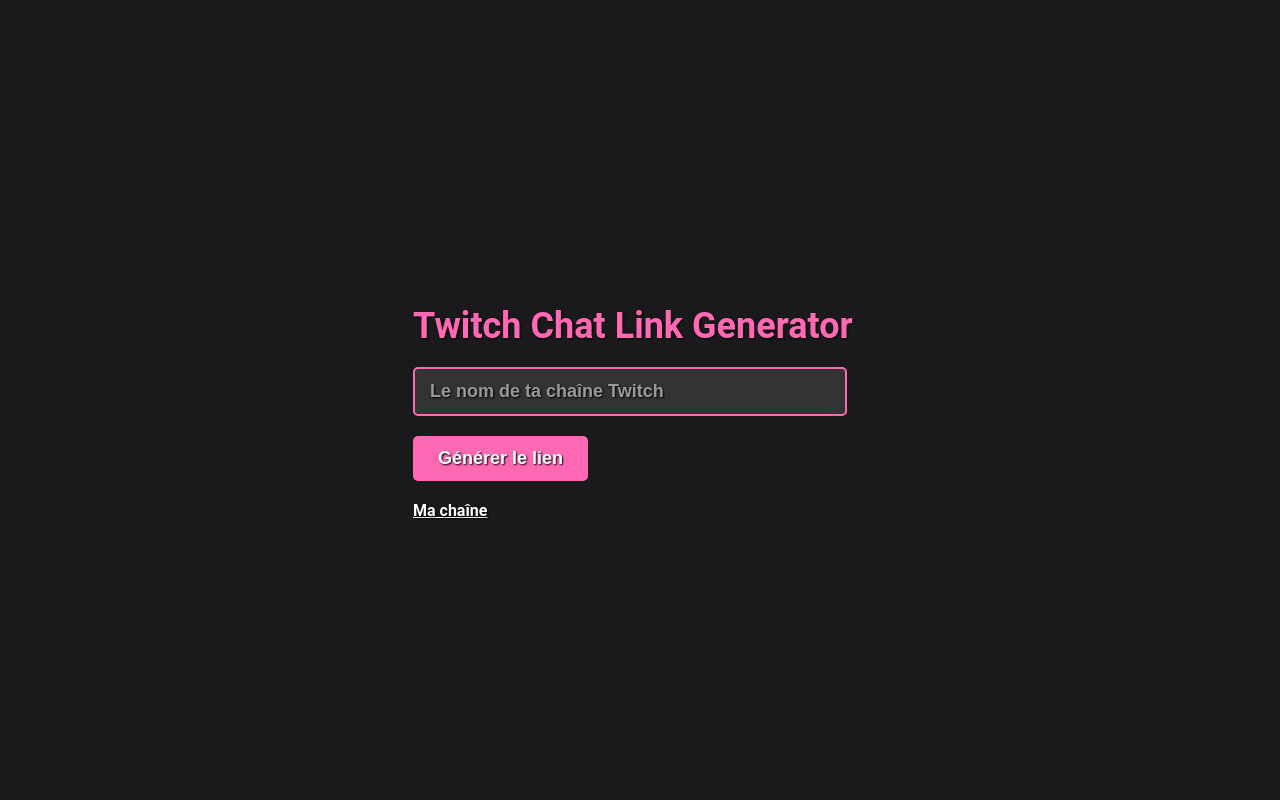
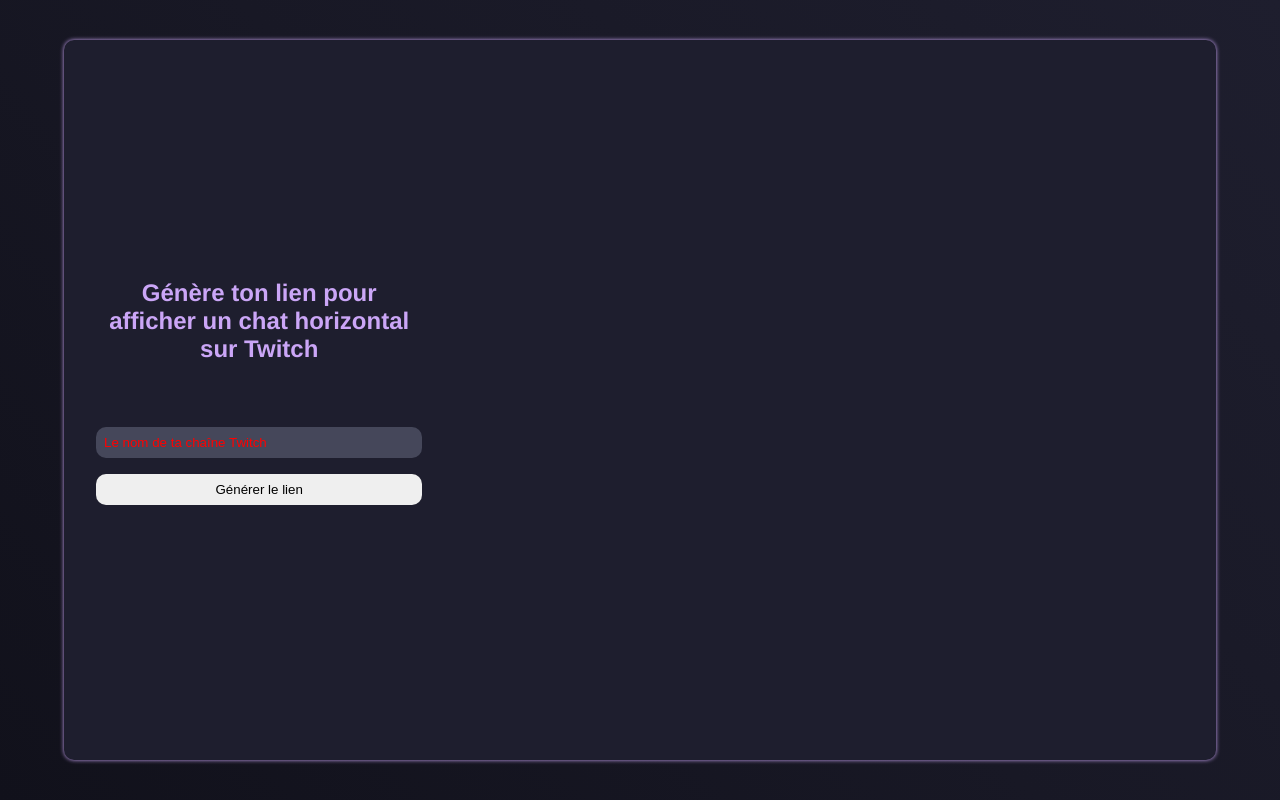
Before and after one commit to Bocnee/stream-chat, a website: page index.html in a window 1280 px wide. Drawn offline with Linux system fonts and the light colour scheme; a web font is replaced by a local one.

```diff
--- a/index.html
+++ b/index.html
@@ -3,20 +3,27 @@
   <head>
     <meta charset="UTF-8" />
     <meta name="viewport" content="width=device-width, initial-scale=1.0" />
-    <title>Twitch Chat Link Generator</title>
+    <title>Un simple chat horizontal</title>
     <link rel="stylesheet" href="styles.css" />
   </head>
   <body class="bodyIndex">
-    <div>
-      <h1>Twitch Chat Link Generator</h1>
+    <div class="container">
+      <div class="generatorContainer">
+        <h1 class="title">
+          Génère ton lien pour afficher un chat horizontal sur Twitch
+        </h1>
         <input
           type="text"
           id="twitchChannelInput"
           placeholder="Le nom de ta chaîne Twitch"
+          class="oval input"
         />
-      <button onclick="generateLink()">Générer le lien</button>
+        <button onclick="generateLink()" class="oval button">
+          Générer le lien
+        </button>
         <p id="generatedLink"></p>
-      <a href="./overlay.html">Ma chaîne</a>
+      </div>
+      <div class="exampleContainer"></div>
     </div>
     <script src="./index.js"></script>
   </body>
--- /dev/null
+++ b/styleOverlay.css
@@ -0,0 +1,61 @@
+@import url("https://fonts.googleapis.com/css2?family=Shantell+Sans:ital,wght@0,300..800;1,300..800&display=swap");
+
+body,
+html {
+  margin: 0;
+  height: 100%;
+  padding: 0;
+  font-family: "Shantell Sans", Arial, sans-serif;
+}
+
+* {
+  text-shadow: 1px 1px 2px #000;
+  font-size: 1rem;
+  font-weight: 700;
+  color: #fff;
+}
+
+/* Chat overlay */
+#chat-container {
+  display: flex;
+  align-items: center;
+  box-sizing: border-box;
+  overflow-x: hidden;
+  overflow-y: hidden;
+  gap: 10px;
+}
+
+.message {
+  border-radius: 20px;
+  margin-right: 10px;
+  background-color: #352b2b8a;
+  padding: 10px 20px;
+  white-space: nowrap;
+  animation: fadeIn 0.5s ease-out;
+}
+
+@keyframes fadeIn {
+  from {
+    opacity: 0;
+    transform: translateY(20px);
+  }
+  to {
+    opacity: 1;
+    transform: translateY(0);
+  }
+}
+
+@keyframes fadeOut {
+  from {
+    opacity: 1;
+    transform: translateY(0);
+  }
+  to {
+    opacity: 0;
+    transform: translateY(20px);
+  }
+}
+
+.fade-out {
+  animation: fadeOut 0.5s ease-out forwards;
+}
--- a/styles.css
+++ b/styles.css
@@ -1,125 +1,88 @@
-@import url("https://fonts.googleapis.com/css2?family=Shantell+Sans:ital,wght@0,300..800;1,300..800&display=swap");
-
-body,
-html {
+* {
   margin: 0;
-  height: 100%;
   padding: 0;
-  font-family: "Shantell Sans", Arial, sans-serif;
+  box-sizing: border-box;
 }
 
-* {
-  text-shadow: 1px 1px 2px #000;
-  font-size: 1rem;
-  font-weight: 700;
-  color: #fff;
+:root {
+  --rosewater: #f5e0dc;
+  --flamingo: #f2cdcd;
+  --pink: #f5c2e7;
+  --mauve: #cba6f7;
+  --red: #f38ba8;
+  --maroon: #eba0ac;
+  --peach: #fab387;
+  --yellow: #f9e2af;
+  --green: #a6e3a1;
+  --teal: #94e2d5;
+  --sky: #89dceb;
+  --sapphire: #74c7ec;
+  --blue: #89b4fa;
+  --lavender: #b4befe;
+  --text: #cdd6f4;
+  --subtext1: #bac2de;
+  --subtext0: #a6adc8;
+  --overlay2: #9399b2;
+  --overlay1: #7f849c;
+  --overlay0: #6c7086;
+  --surface2: #585b70;
+  --surface1: #45475a;
+  --surface0: #313244;
+  --base: #1e1e2e;
+  --mantle: #181825;
+  --crust: #11111b;
 }
 
-.bodyIndex {
-  font-family: "Roboto", sans-serif;
-  background-color: #1a1a1d;
-  color: #e6e6e6;
+body {
   margin: 0;
   padding: 0;
+  background: linear-gradient(45deg, var(--crust), var(--mantle), var(--base));
+  font-family: "Helvetica", "Arial", sans-serif;
+  color: var(--text);
+  height: 100vh;
   display: flex;
   justify-content: center;
   align-items: center;
-  height: 100vh;
-}
-h1 {
-  font-size: 36px;
-  color: #ff69b4; /* Rose vif */
-  margin-bottom: 20px;
+  box-sizing: border-box;
 }
 
-input[type="text"] {
-  padding: 12px 15px;
-  font-size: 18px;
-  border: 2px solid #ff69b4;
-  border-radius: 5px;
-  background-color: #333;
-  color: #fff;
-  width: 100%;
-  max-width: 400px;
-  outline: none;
-  margin-bottom: 20px;
+.container {
+  display: flex;
+  width: 90%;
+  height: 90%;
+  background: var(--base);
+  border-radius: 10px;
+  overflow: hidden;
+  box-shadow: 0 0 4px var(--mauve);
+  padding: 2rem;
 }
 
-input[type="text"]::placeholder {
-  color: #999;
+.generatorContainer {
+  width: 30%;
+  display: flex;
+  flex-direction: column;
+  justify-content: center;
+  gap: 1rem;
 }
 
-button {
-  padding: 12px 25px;
-  font-size: 18px;
-  border: none;
-  border-radius: 5px;
-  background-color: #ff69b4;
-  color: #fff;
-  cursor: pointer;
-  transition: background-color 0.3s ease;
+.title {
+  font-size: 1.5rem;
+  color: var(--mauve);
+  text-align: center;
+  margin-bottom: 3rem;
 }
 
-button:hover {
-  background-color: #ff1493; /* Rose plus foncé */
+.oval {
+  padding: 0.5rem;
+  border-radius: 10px;
+  border: none;
 }
 
-#generatedLink {
-  margin-top: 20px;
-  font-size: 18px;
-  color: #e6e6e6;
+.input {
+  background-color: var(--surface1);
+  color: var(--blue);
 }
 
-#generatedLink a {
-  color: #ff69b4;
-  text-decoration: none;
-  font-weight: 500;
+.input::placeholder {
+  color: red;
 }
-
-#generatedLink a:hover {
-  text-decoration: underline;
-}
-
-#chat-container {
-  display: flex;
-  align-items: center;
-  box-sizing: border-box;
-  overflow-x: hidden;
-  overflow-y: hidden;
-  gap: 10px;
-}
-
-.message {
-  border-radius: 20px;
-  margin-right: 10px;
-  background-color: #352b2b8a;
-  padding: 10px 20px;
-  white-space: nowrap;
-  animation: fadeIn 0.5s ease-out;
-}
-
-@keyframes fadeIn {
-  from {
-    opacity: 0;
-    transform: translateY(20px);
-  }
-  to {
-    opacity: 1;
-    transform: translateY(0);
-  }
-}
-
-@keyframes fadeOut {
-  from {
-    opacity: 1;
-    transform: translateY(0);
-  }
-  to {
-    opacity: 0;
-    transform: translateY(20px);
-  }
-}
-
-.fade-out {
-  animation: fadeOut 0.5s ease-out forwards;
-}
```
Also changed, not shown: overlay.html (+1 -1 lines), overlay.js (+20 -33 lines). Lines whose indentation alone changed are shown as unchanged.
